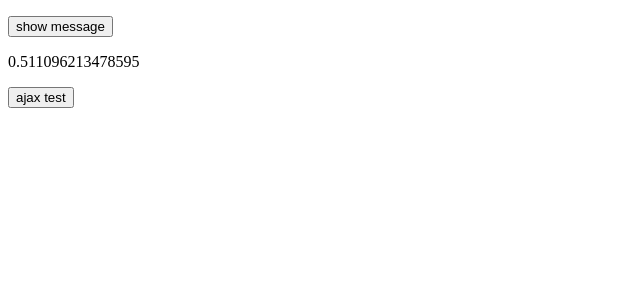
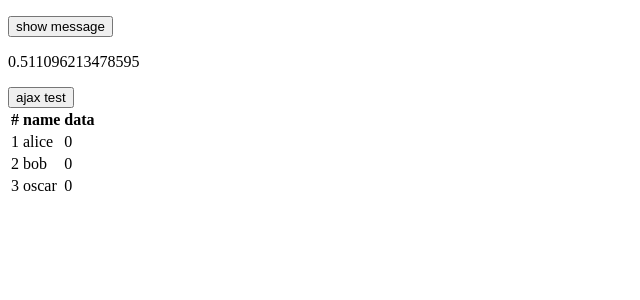
Before and after one commit to pyyaoer/HelloWorldSnippets, a Django app: page /myapp/ in a window 1280 px wide. Shown: the top 300 px of the page, without its empty margins (0-640 px from the left). Run offline with Django 3.2, Linux system fonts and the light colour scheme.

Commit message:
Update table periodically with data from backend

```diff
--- a/Django/Django+Ajax/mysite/myapp/views.py
+++ b/Django/Django+Ajax/mysite/myapp/views.py
@@ -4,6 +4,18 @@ import json
 
 def ajax_test(request):
     if request.method == "POST":
-        cmd = request.POST.get('cmd')
-        return HttpResponse(json.dumps({"msg": "haha"}))
-    return render(request, "index.html", {"msg": "Hello, World"})
+        req = json.loads(request.body)
+        cmd = req['cmd']
+        if cmd == "1":
+            return HttpResponse(json.dumps({"msg": "haha"}))
+        elif cmd == "2":
+            from random import random
+            data_list = {}
+            for x in req["index"]:
+                data_list[x]= random()
+            return HttpResponse(json.dumps(data_list))
+    name_list = ["alice", "bob", "oscar"]
+    name_json = []
+    for idx, name in enumerate(name_list):
+        name_json.append({"id": idx+1, "name": name})
+    return render(request, "index.html", {"msg": "Hello, World", "names": name_json})
--- a/Django/Django+Ajax/mysite/templates/index.html
+++ b/Django/Django+Ajax/mysite/templates/index.html
@@ -14,6 +14,25 @@
 
   <p id="test3"></p>
   <button id="btn2">ajax test</button>
+
+  <table class="table">
+    <thead>
+      <tr>
+        <th>#</th>
+        <th>name</th>
+        <th>data</th>
+        </tr>
+    </thead>
+    <tbody>
+      {% for name in names %}
+      <tr id="item{{ name.id }}">
+        <td>{{ name.id }} </td>
+        <td>{{ name.name }} </td>
+        <td class="data">0</td>
+      </tr>
+      {% endfor %}
+  </tbody>
+  </table>
 
 </div>
 
@@ -33,7 +52,8 @@
     $.ajax({
       url: "http://localhost:8000/myapp/ajax_test",
       type: "POST",
-      data: json_str,
+      data: JSON.stringify(json_str),
+      contentType: "application/json",
       success: function (data) {
         ret = JSON.parse(data);
         $("#test3").text(ret.msg);
@@ -43,5 +63,32 @@
       }
     });
   });
+
+
+  var name_dict = {};
+  {% for name in names %}
+  name_dict["{{ name.id }}"] = "{{ name.name }}";
+  {% endfor %}
+  setInterval(function(){
+    var json_str = {cmd: "2", index: name_dict};
+    $.ajax({
+      url: "http://localhost:8000/myapp/ajax_test",
+      type: "POST",
+      data: JSON.stringify(json_str),
+      contentType: "application/json",
+      success: function (data) {
+        ret = JSON.parse(data);
+        jQuery.each(ret, function(id, data) {
+          $("#item" + id + " > .data").text(data);
+        });
+      },
+      error: function () {
+        alert("???!");
+      }
+    });
+//    {% for name in names %}
+//    $("#item{{ name.id }} > .data").text(""+Math.random());
+//    {% endfor %}
+  }, 1000);
 </script>
 </html>
```
